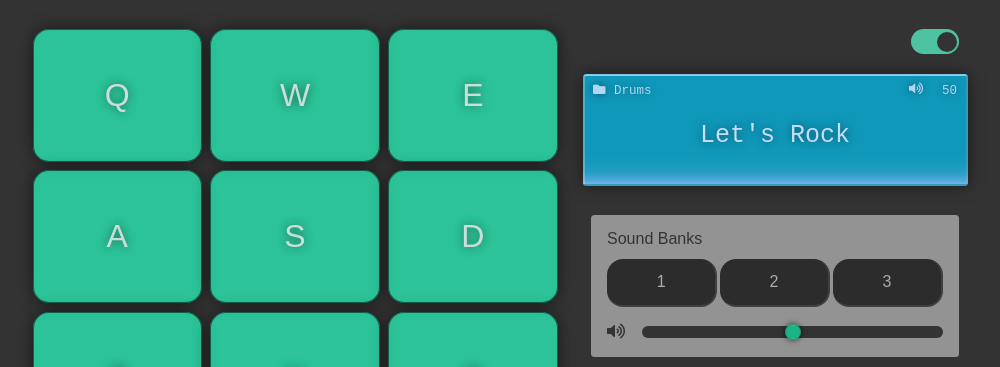
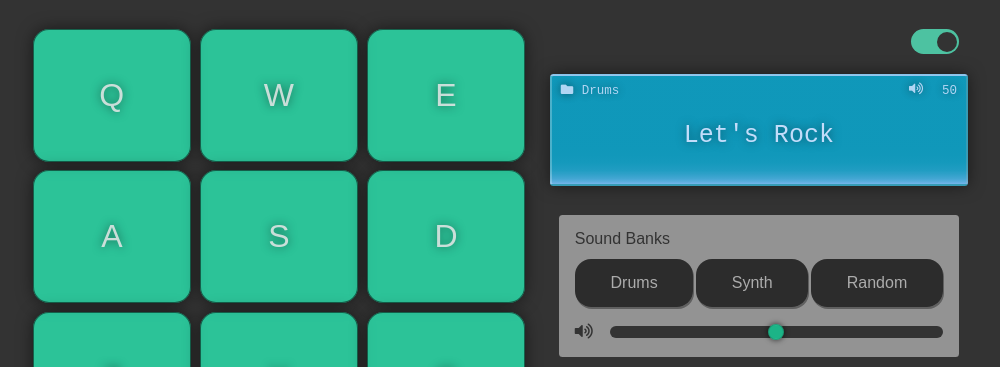
Before and after one commit to tophergates/fcc-drum-machine, a React app: page / in a window 1280 px wide. Shown: the top 367 px of the page, without its empty margins (140-1140 px from the left). Built offline with nearby package versions, Linux system fonts and the light colour scheme.

Commit message:
fix sound clips, mobile zoom, volume control and sound bank buttons

```diff
--- a/src/components/BankItem.js
+++ b/src/components/BankItem.js
@@ -15,9 +15,8 @@ const StyledBankItem = styled.li`
   button {
     background: ${({ theme }) => rgba(theme.colors.black, 0.7)};
     border: 0;
-    border-bottom: 2px inset ${({ theme }) => rgba(theme.colors.black, 0.5)};
-    border-right: 2px inset ${({ theme }) => rgba(theme.colors.black, 0.5)};
     border-radius: ${({ theme }) => theme.sizes.md};
+    box-shadow: 1px 2px ${({ theme }) => rgba(theme.colors.black, 0.35)};
     color: rgba(215, 215, 215, 0.75);
     cursor: pointer;
     min-height: ${({ theme }) => theme.sizes.xxl};
@@ -27,7 +26,8 @@ const StyledBankItem = styled.li`
     width: 100%;
 
     &:active {
-      border: 0;
+      box-shadow: 0 0 ${({ theme }) => rgba(theme.colors.black, 0.5)};
+      transform: translateY(2px);
     }
   }
 `;
@@ -43,7 +43,7 @@ const BankItem = ({ bank, onClick }) => {
 
   return (
     <StyledBankItem>
-      <button onClick={handleClick}>{bank.id}</button>
+      <button onClick={handleClick}>{bank.name}</button>
     </StyledBankItem>
   );
 };
--- a/src/containers/VolumeControl.js
+++ b/src/containers/VolumeControl.js
@@ -90,7 +90,8 @@ class VolumeControl extends Component {
     }
 
     // Dispatch the action to update the volume
-    this.props.updateVolume(value);
+    // Update: Cast value to a number
+    this.props.updateVolume(+value);
   };
 
   // Render the component
--- a/src/data/sounds.json
+++ b/src/data/sounds.json
@@ -9,63 +9,63 @@
           "name": "Crash",
           "key": "Q",
           "keyCode": 81,
-          "track": "https://sampleswap.org/samples-ghost/DRUMS%20and%20SINGLE%20HITS/crashes/92[kb]909-bright-crash.aif.mp3"
+          "track": "https://sampleswap.org/samples-ghost/DRUMS%20(SINGLE%20HITS)/Crashes/92[kb]909-bright-crash.aif.mp3"
         },
         {
           "id": 2,
           "name": "Splash",
           "key": "W",
           "keyCode": 87,
-          "track": "https://sampleswap.org/samples-ghost/DRUMS%20and%20SINGLE%20HITS/crashes/99[kb]curecrash2.aif.mp3"
+          "track": "https://sampleswap.org/samples-ghost/DRUMS%20(SINGLE%20HITS)/Crashes/99[kb]curecrash2.aif.mp3"
         },
         {
           "id": 3,
           "name": "Ride",
           "key": "E",
           "keyCode": 69,
-          "track": "https://sampleswap.org/samples-ghost/DRUMS%20and%20SINGLE%20HITS/rides/9[kb]cup.aif.mp3"
+          "track": "https://sampleswap.org/samples-ghost/DRUMS%20(SINGLE%20HITS)/Rides/9[kb]cup.aif.mp3"
         },
         {
           "id": 4,
           "name": "Kick Drum",
           "key": "A",
           "keyCode": 65,
-          "track": "https://sampleswap.org/samples-ghost/DRUMS%20and%20SINGLE%20HITS/kicks/28[kb]nasty-hard-kick.aif.mp3"
+          "track": "https://sampleswap.org/samples-ghost/DRUMS%20(SINGLE%20HITS)/Kicks/28[kb]nasty-hard-kick.aif.mp3"
         },
         {
           "id": 5,
           "name": "Snare",
           "key": "S",
           "keyCode": 83,
-          "track": "https://sampleswap.org/samples-ghost/DRUMS%20and%20SINGLE%20HITS/snares/37[kb]just_a_big_ass_snare.aif.mp3"
+          "track": "https://sampleswap.org/samples-ghost/DRUMS%20(SINGLE%20HITS)/Snares/37[kb]just_a_big_ass_snare.aif.mp3"
         },
         {
           "id": 6,
           "name": "Hi-Hat",
           "key": "D",
           "keyCode": 68,
-          "track": "https://sampleswap.org/samples-ghost/DRUMS%20and%20SINGLE%20HITS/hats/22[kb]brightest-hat.aif.mp3"
+          "track": "https://sampleswap.org/samples-ghost/DRUMS%20(SINGLE%20HITS)/Hats/22[kb]brightest-hat.aif.mp3"
         },
         {
           "id": 7,
           "name": "Hi-Tom",
           "key": "Z",
           "keyCode": 90,
-          "track": "https://sampleswap.org/samples-ghost/DRUMS%20and%20SINGLE%20HITS/toms/35[kb]hitom.aif.mp3"
+          "track": "https://sampleswap.org/samples-ghost/DRUMS%20(SINGLE%20HITS)/Toms/35[kb]hitom.aif.mp3"
         },
         {
           "id": 8,
           "name": "Mid-Tom",
           "key": "X",
           "keyCode": 88,
-          "track": "https://sampleswap.org/samples-ghost/DRUMS%20and%20SINGLE%20HITS/toms/40[kb]midtom2.aif.mp3"
+          "track": "https://sampleswap.org/samples-ghost/DRUMS%20(SINGLE%20HITS)/Toms/40[kb]midtom2.aif.mp3"
         },
         {
           "id": 9,
           "name": "Low-Tom",
           "key": "C",
           "keyCode": 67,
-          "track": "https://sampleswap.org/samples-ghost/DRUMS%20and%20SINGLE%20HITS/toms/40[kb]lotom.aif.mp3"
+          "track": "https://sampleswap.org/samples-ghost/DRUMS%20(SINGLE%20HITS)/Toms/40[kb]lotom.aif.mp3"
         }
       ]
     },
@@ -78,63 +78,63 @@
           "name": "Synth Melody 1",
           "key": "Q",
           "keyCode": 81,
-          "track": "https://sampleswap.org/samples-ghost/MELODIC%20SAMPLES%20and%20LOOPS/SYNTH%20AND%20ELECTRONIC%20etcetera/178[kb]synth-melody-hyperion1.wav.mp3"
+          "track": "https://sampleswap.org/samples-ghost/MELODIC%20SAMPLES/SYNTH%20AND%20ELECTRONIC/178[kb]synth-melody-hyperion1.wav.mp3"
         },
         {
           "id": 11,
           "name": "Synth Melody 2",
           "key": "W",
           "keyCode": 87,
-          "track": "https://sampleswap.org/samples-ghost/MELODIC%20SAMPLES%20and%20LOOPS/SYNTH%20AND%20ELECTRONIC%20etcetera/175[kb]synth-melody-hyperion2.wav.mp3"
+          "track": "https://sampleswap.org/samples-ghost/MELODIC%20SAMPLES/SYNTH%20AND%20ELECTRONIC/175[kb]synth-melody-hyperion2.wav.mp3"
         },
         {
           "id": 12,
           "name": "Synth Melody 3",
           "key": "E",
           "keyCode": 69,
-          "track": "https://sampleswap.org/samples-ghost/MELODIC%20SAMPLES%20and%20LOOPS/SYNTH%20AND%20ELECTRONIC%20etcetera/173[kb]synth-melody-hyperion3.wav.mp3"
+          "track": "https://sampleswap.org/samples-ghost/MELODIC%20SAMPLES/SYNTH%20AND%20ELECTRONIC/173[kb]synth-melody-hyperion3.wav.mp3"
         },
         {
           "id": 13,
           "name": "Punchy Bass",
           "key": "A",
           "keyCode": 65,
-          "track": "https://sampleswap.org/samples-ghost/DRUMS%20and%20SINGLE%20HITS/kicks/26[kb]helium-kick.aif.mp3"
+          "track": "https://sampleswap.org/samples-ghost/DRUMS%20(SINGLE%20HITS)/Kicks/26[kb]helium-kick.aif.mp3"
         },
         {
           "id": 14,
           "name": "Punchy Snare",
           "key": "S",
           "keyCode": 83,
-          "track": "https://sampleswap.org/samples-ghost/DRUMS%20and%20SINGLE%20HITS/snares/12[kb]elecsnare.aif.mp3"
+          "track": "https://sampleswap.org/samples-ghost/DRUMS%20(SINGLE%20HITS)/Snares/12[kb]elecsnare.aif.mp3"
         },
         {
           "id": 15,
           "name": "Hi-Hat Open",
           "key": "D",
           "keyCode": 68,
-          "track": "https://sampleswap.org/samples-ghost/DRUMS%20and%20SINGLE%20HITS/hats/52[kb]cuts-through-it-ohh.aif.mp3"
+          "track": "https://sampleswap.org/samples-ghost/DRUMS%20(SINGLE%20HITS)/Hats/52[kb]cuts-through-it-ohh.aif.mp3"
         },
         {
           "id": 16,
           "name": "Laser",
           "key": "Z",
           "keyCode": 90,
-          "track": "https://sampleswap.org/samples-ghost/DRUMS%20and%20SINGLE%20HITS/various%20electronic%20hits/66[kb]laser_spit.aif.mp3"
+          "track": "https://sampleswap.org/samples-ghost/DRUMS%20(SINGLE%20HITS)/Electronic%20Hits/66[kb]laser_spit.aif.mp3"
         },
         {
           "id": 17,
           "name": "Spin Down",
           "key": "X",
           "keyCode": 88,
-          "track": "https://sampleswap.org/samples-ghost/DRUMS%20and%20SINGLE%20HITS/various%20electronic%20hits/76[kb]analog_spindown.aif.mp3"
+          "track": "https://sampleswap.org/samples-ghost/DRUMS%20(SINGLE%20HITS)/Electronic%20Hits/76[kb]analog_spindown.aif.mp3"
         },
         {
           "id": 18,
           "name": "Clap",
           "key": "C",
           "keyCode": 67,
-          "track": "https://sampleswap.org/samples-ghost/DRUMS%20and%20SINGLE%20HITS/claps/74[kb]noise-clap.wav.mp3"
+          "track": "https://sampleswap.org/samples-ghost/DRUMS%20(SINGLE%20HITS)/Claps/74[kb]noise-clap.wav.mp3"
         }
       ]
     },
@@ -147,63 +147,63 @@
           "name": "Crow's Caw",
           "key": "Q",
           "keyCode": 81,
-          "track": "https://sampleswap.org/samples-ghost/DRUMS%20and%20SINGLE%20HITS/various%20weird%20hits/35[kb]crow-caw.wav.mp3"
+          "track": "https://sampleswap.org/samples-ghost/DRUMS%20(SINGLE%20HITS)/Weird%20and%20Interesting%20Hits/35[kb]crow-caw.wav.mp3"
         },
         {
           "id": 20,
           "name": "Clickity Click",
           "key": "W",
           "keyCode": 87,
-          "track": "https://sampleswap.org/samples-ghost/DRUMS%20and%20SINGLE%20HITS/various%20weird%20hits/74[kb]chewy-crunchy-clicky.wav.mp3"
+          "track": "https://sampleswap.org/samples-ghost/DRUMS%20(SINGLE%20HITS)/Weird%20and%20Interesting%20Hits/74[kb]chewy-crunchy-clicky.wav.mp3"
         },
         {
           "id": 21,
           "name": "Crunch",
           "key": "E",
           "keyCode": 69,
-          "track": "https://sampleswap.org/samples-ghost/DRUMS%20and%20SINGLE%20HITS/various%20weird%20hits/23[kb]biting-celery.aif.mp3"
+          "track": "https://sampleswap.org/samples-ghost/DRUMS%20(SINGLE%20HITS)/Weird%20and%20Interesting%20Hits/23[kb]biting-celery.aif.mp3"
         },
         {
           "id": 22,
           "name": "808 Kick",
           "key": "A",
           "keyCode": 65,
-          "track": "https://sampleswap.org/samples-ghost/DRUMS%20and%20SINGLE%20HITS/kicks/152[kb]enormous-808-kick.wav.mp3"
+          "track": "https://sampleswap.org/samples-ghost/DRUMS%20(SINGLE%20HITS)/Kicks/152[kb]enormous-808-kick.wav.mp3"
         },
         {
           "id": 23,
           "name": "Kick 'n Hit",
           "key": "S",
           "keyCode": 83,
-          "track": "https://sampleswap.org/samples-ghost/DRUMS%20and%20SINGLE%20HITS/kicks/35[kb]church-kik-hit.wav.mp3"
+          "track": "https://sampleswap.org/samples-ghost/DRUMS%20(SINGLE%20HITS)/Kicks/35[kb]church-kik-hit.wav.mp3"
         },
         {
           "id": 24,
           "name": "Short Roll",
           "key": "D",
           "keyCode": 68,
-          "track": "https://sampleswap.org/samples-ghost/DRUMS%20and%20SINGLE%20HITS/snares/31[kb]shortsdroll.aif.mp3"
+          "track": "https://sampleswap.org/samples-ghost/DRUMS%20(SINGLE%20HITS)/Snares/31[kb]shortsdroll.aif.mp3"
         },
         {
           "id": 25,
           "name": "Pump it Up!",
           "key": "Z",
           "keyCode": 90,
-          "track": "https://sampleswap.org/samples-ghost/DRUMS%20and%20SINGLE%20HITS/punches%20hits%20discoblasts%20bombs/13[kb]pumpuphit2.aif.mp3"
+          "track": "https://sampleswap.org/samples-ghost/DRUMS%20(SINGLE%20HITS)/Punches%20Hits%20Discoblasts/13[kb]pumpuphit2.aif.mp3"
         },
         {
           "id": 26,
           "name": "Kick 'n Crash",
           "key": "X",
           "keyCode": 88,
-          "track": "https://sampleswap.org/samples-ghost/DRUMS%20and%20SINGLE%20HITS/punches%20hits%20discoblasts%20bombs/31[kb]kickcrash.aif.mp3"
+          "track": "https://sampleswap.org/samples-ghost/DRUMS%20(SINGLE%20HITS)/Punches%20Hits%20Discoblasts/31[kb]kickcrash.aif.mp3"
         },
         {
           "id": 27,
           "name": "Screech",
           "key": "C",
           "keyCode": 67,
-          "track": "https://sampleswap.org/samples-ghost/DRUMS%20and%20SINGLE%20HITS/punches%20hits%20discoblasts%20bombs/43[kb]hiphoppity-gliss-up-down.aif.mp3"
+          "track": "https://sampleswap.org/samples-ghost/DRUMS%20(SINGLE%20HITS)/Punches%20Hits%20Discoblasts/43[kb]hiphoppity-gliss-up-down.aif.mp3"
         }
       ]
     }
--- a/src/style/theme.js
+++ b/src/style/theme.js
@@ -25,7 +25,7 @@ export default {
     breakpoints: {
       maxWidth: '96rem',
       minWidth: '32rem',
-      horizontal: '600px' // Pixels are used in media queries on purpose! Relative units are buggy
+      horizontal: '645px' // Pixels are used in media queries on purpose! Relative units are buggy
     }
   }
 };
```
Also changed, not shown: public/index.html (+12 -8 lines).
